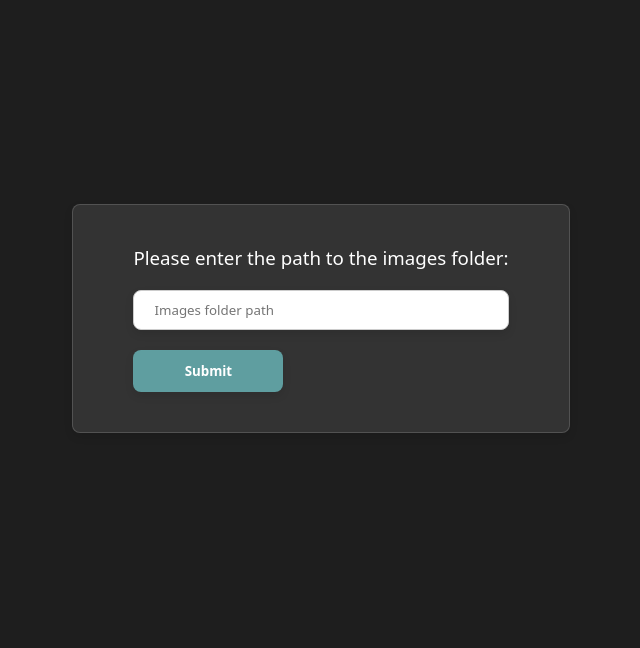
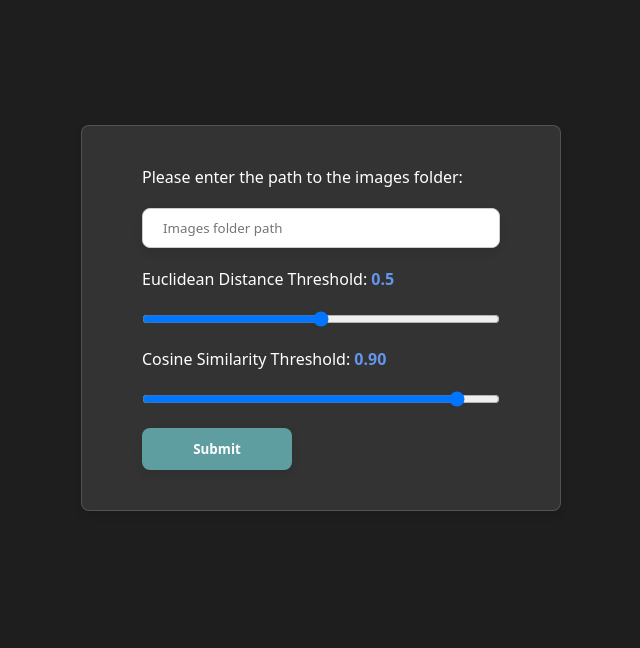
Before and after one commit to daxcay/ImageDuplicateFinder, a Flask app: page / in a window 1280 px wide. Shown: the part 82-730 px from the top of the page, without its empty margins (319-959 px from the left). Run offline with Flask 3, Linux system fonts and the light colour scheme.

Commit message:
Major Update

```diff
--- a/app.py
+++ b/app.py
@@ -25,6 +25,7 @@ images_folder_progress = 0
 dupprogress = 0
 dupprogresstext = "0/0"
 errors = []
+stop_thread = False
 
 def copy_files(src_dir, dest_dir, delete_source=False):
     for item in os.listdir(src_dir):
@@ -92,10 +93,13 @@ def extract_features(image_path):
         print(f"Error processing image {image_path}: {e}")
         return None, None
 
-def find_duplicates(folder_path):
+def find_duplicates(folder_path, esimilarity_threshold=0.5, csimilarity_threshold=0.9):
     global dupprogress
     global dupprogresstext
     global errors
+    global stop_thread
+
+    stop_thread = False  # Reset the stop flag at the beginning
 
     if not os.path.exists(folder_path):
         print(f"The provided folder path {folder_path} does not exist.")
@@ -111,6 +115,10 @@ def find_duplicates(folder_path):
     duplicates_dict = {}
 
     for idx, img_path in enumerate(images):
+        if stop_thread:  # Check the stop flag
+            print("Stopping thread as requested.")
+            break
+
         try:
             features, img_hash = extract_features(img_path)
             if features is None:
@@ -123,7 +131,7 @@ def find_duplicates(folder_path):
                 for original_img_path, (f, h) in features_list.items():
                     esimilarity = euclidean_distances([features], [f])[0][0]
                     csimilarity = cosine_similarity([features], [f])[0][0]
-                    if esimilarity < 0.5 or csimilarity > 0.90 or img_hash == h:
+                    if esimilarity < esimilarity_threshold or csimilarity > csimilarity_threshold or img_hash == h:
                         is_duplicate = True
                         duplicates_dict.setdefault(os.path.basename(original_img_path), []).append(os.path.basename(img_path))
                         break
@@ -245,10 +253,12 @@ def finddup():
     dupprogresstext = "0/0"
     dupprogress = 0
     images_folder = request.form['images_folder']
+    esimilarity_threshold = float(request.form.get('esimilarity_threshold', 0.5))
+    csimilarity_threshold = float(request.form.get('csimilarity_threshold', 0.9))
     data_path = os.path.join(images_folder, 'duplicates.json')
     if os.path.exists(data_path):
         os.remove(data_path)
-    thread = Thread(target=find_duplicates, args=(images_folder,))
+    thread = Thread(target=find_duplicates, args=(images_folder, esimilarity_threshold, csimilarity_threshold))
     thread.start()
     return jsonify({'status': 'success'})
 
@@ -276,6 +286,12 @@ def delete_duplicates():
         os.remove(data_path)
     return jsonify({'status': "success"})
 
+@app.route('/stop_duplicates', methods=['POST'])
+def stop_duplicates():
+    global stop_thread
+    stop_thread = True
+    return jsonify({'status': 'success', 'message': 'Stopping duplicate finding process'})
+
 @app.route('/open_folder', methods=['POST'])
 def open_folder():
     return jsonify({'status': "success"})
--- a/assets/css/index.css
+++ b/assets/css/index.css
@@ -9,6 +9,18 @@
 h3 {
     font-weight: 400;
     letter-spacing: normal;
+    font-size: medium;
+}
+
+label {
+    font-weight: 400;
+    letter-spacing: normal;
+    font-size: medium;
+}
+
+label span {
+    font-weight: 600;
+    color: cornflowerblue;
 }
 
 body {
@@ -44,6 +56,12 @@ input {
     box-shadow: 0 4px 8px rgba(0, 0, 0, 0.1);
 }
 
+input[type="range"] {
+    box-shadow: none;
+    padding: 0;
+    height: auto;
+}
+
 button {
     width: 150px;
     min-width: 150px;
--- a/assets/js/index.js
+++ b/assets/js/index.js
@@ -1,8 +1,16 @@
 $(document).ready(function () {
 
-    let progress_bar = null
+    let progress_bar = null;
 
-    $('#images_folder').on('change', function() {
+    $('#images_folder_modal_stop').css('display', 'none')
+    $('#images_folder_modal_stop').on('click', stopAndReload)
+
+    let images_folder = localStorage.getItem('images_folder');
+    if(images_folder) {
+        $('#images_folder').val(images_folder);
+    }
+
+    $('#images_folder').on('change', function () {
         var value = $('#images_folder').val();
         if (value.includes('"')) {
             value = value.replace(/"/g, '');
@@ -10,23 +18,35 @@ $(document).ready(function () {
         }
     });
 
+    $('#esimilarity_threshold').on('input', function () {
+        $('#esimilarity_value').text($(this).val());
+    });
+
+    $('#csimilarity_threshold').on('input', function () {
+        $('#csimilarity_value').text($(this).val());
+    });
+
     $("#images_folder_modal").submit(function (e) {
 
         e.preventDefault();
         var images_folder = $('#images_folder').val();
+        var esimilarity_threshold = $('#esimilarity_threshold').val();
+        var csimilarity_threshold = $('#csimilarity_threshold').val();
 
-        $('#images_folder_modal_submit').css('display', 'none')
+        $('#images_folder_modal_submit').css('display', 'none');
 
         if (!progress_bar)
-            progress_bar = new ProgressBar('#images_folder_modal')
+            progress_bar = new ProgressBar('#images_folder_modal');
 
-        progress_bar.setProgress(0)
-        progress_bar.setText("Preparing(" + 0 + "%)")
+        progress_bar.setProgress(0);
+        progress_bar.setText("Preparing(" + 0 + "%)");
 
         $.post('/images_folder', { images_folder: images_folder })
             .done(function (data) {
                 if (data.status == "success") {
                     localStorage.setItem('images_folder', images_folder);
+                    localStorage.setItem('esimilarity_threshold', esimilarity_threshold);
+                    localStorage.setItem('csimilarity_threshold', csimilarity_threshold);
                     checkFolderProgress();
                 } else {
                     console.error("Unexpected response:", data);
@@ -34,51 +54,67 @@ $(document).ready(function () {
                 }
             })
             .fail(function (jqXHR, textStatus, errorThrown) {
-                $('#images_folder_modal_submit').css('display', 'block')
+                $('#images_folder_modal_submit').css('display', 'block');
                 alert("Error: Unable to process the request. Please try again.");
-            })
+            });
 
-    })
+    });
 
     function checkFolderProgress() {
         if (!progress_bar)
-            progress_bar = new ProgressBar('#images_folder_modal')
+            progress_bar = new ProgressBar('#images_folder_modal');
         var interval = setInterval(function () {
             $.get('/images_folder', function (data) {
                 if (data.progress == 100) {
-                    clearInterval(interval)
-                    findDuplicates()
+                    clearInterval(interval);
+                    findDuplicates();
                 }
-                progress_bar.setProgress(data.progress)
-                progress_bar.setText("Preparing(" + data.progress + "%)")
-            })
-        }, 200)
+                progress_bar.setProgress(data.progress);
+                progress_bar.setText("Preparing(" + data.progress + "%)");
+            });
+        }, 200);
     }
 
     function findDuplicates() {
-        let images_folder = localStorage.getItem('images_folder')
-        $.post('/find_duplicates', { images_folder: images_folder }, function (data) {
+        let images_folder = localStorage.getItem('images_folder');
+        let esimilarity_threshold = localStorage.getItem('esimilarity_threshold');
+        let csimilarity_threshold = localStorage.getItem('csimilarity_threshold');
+
+        $('#images_folder_modal_stop').css('display', 'initial')
+
+        $.post('/find_duplicates', {
+            images_folder: images_folder,
+            esimilarity_threshold: esimilarity_threshold,
+            csimilarity_threshold: csimilarity_threshold
+        }, function (data) {
             if (data.status == "success") {
-                checkFindDuplicatesProgress()
+                checkFindDuplicatesProgress();
             }
-        })
+        });
+    }
+
+    function stopAndReload() {
+        $.post('/stop_duplicates', {}, function (data) {
+            if (data.status == "success") {
+                window.location.reload()
+            }
+        });
     }
 
     function checkFindDuplicatesProgress() {
         if (!progress_bar)
-            progress_bar = new ProgressBar('#images_folder_modal')
+            progress_bar = new ProgressBar('#images_folder_modal');
         var interval = setInterval(function () {
             $.get('/find_duplicates', function (data) {
                 if (data.progress == 100) {
-                    clearInterval(interval)
-                    let images_folder = localStorage.getItem('images_folder')
-                    window.location.href = "/result?images_folder=" + images_folder
+                    clearInterval(interval);
+                    let images_folder = localStorage.getItem('images_folder');
+                    window.location.href = "/result?images_folder=" + images_folder;
                 }
-                progress_bar.setProgress(data.progress)
-                progress_bar.setText("Finding duplicates(" + data.text + ")")
-            })
-        }, 1000)
+                progress_bar.setProgress(data.progress);
+                progress_bar.setText("Finding duplicates(" + data.text + ")");
+            });
+        }, 1000);
     }
 
-
 });
--- a/assets/js/progress.bar.js
+++ b/assets/js/progress.bar.js
@@ -5,7 +5,7 @@ class ProgressBar {
         let bar = `<div class="bar"></div>`
         let text = `<p class="text"></p>`
         let block = `<div class="progress-bar" id="${this.id}">${text}${bar}</div>`
-        $(parent).append(block)
+        $(parent).prepend(block)
     }
     setText(text) {
         $("#"+this.id+' .text').text(text)
--- a/templates/index.html
+++ b/templates/index.html
@@ -4,12 +4,13 @@
 <head>
     <meta charset="UTF-8">
     <meta name="viewport" content="width=device-width, initial-scale=1.0">
-    <title>Image Duplicates finder</title>
+    <title>Image Duplicates Finder</title>
     <script src="assets/js/jquery.min.js"></script>
     <link rel="stylesheet" href="assets/css/main.css">
     <link rel="stylesheet" href="assets/css/progress.bar.css">
     <link rel="stylesheet" href="assets/css/index.css">
 </head>
+
 <body>
     <div class="navbar">
         <p>Image Duplicate Finder</p>
@@ -18,7 +19,15 @@
         <form id="images_folder_modal">
             <h3>Please enter the path to the images folder:</h3>
             <input type="text" id="images_folder" placeholder="Images folder path" name="images_folder" required>
+
+            <label for="esimilarity_threshold">Euclidean Distance Threshold: <span id="esimilarity_value">0.5</span></label>
+            <input type="range" id="esimilarity_threshold" name="esimilarity_threshold" min="0" max="1" step="0.01" value="0.5">
+
+            <label for="csimilarity_threshold">Cosine Similarity Threshold: <span id="csimilarity_value">0.90</span></label>
+            <input type="range" id="csimilarity_threshold" name="csimilarity_threshold" min="0" max="1" step="0.01" value="0.90">
+
             <button id="images_folder_modal_submit" type="submit">Submit</button>
+            <button id="images_folder_modal_stop" type="button">Stop</button>
         </form>
     </div>
     <div class="footer">
@@ -28,4 +37,5 @@
     <script src="assets/js/progress.bar.js"></script>
     <script src="assets/js/index.js"></script>
 </body>
+
 </html>
--- a/templates/result.html
+++ b/templates/result.html
@@ -55,7 +55,7 @@
         <button id="submit_delete" type="button" onclick="deleteDuplicates()">Delete Selected</button>
         <p id="submit_delete_message" type="button"></p>
     </form>
-    <div class="errors">
+    <div class="errors" style="display: none;">
 
     </div>
     <script>
@@ -121,6 +121,7 @@
                 .then(data => {
                     let text = ""
                     if(data.errors && data.errors.length > 0) {
+                        $('.errors').css("display","block")
                         for (let index = 0; index < data.errors.length; index++) {
                             let error = data.errors[index]
                             text+=`<p>Image read error: <b>${error}</b> </p>`
```
